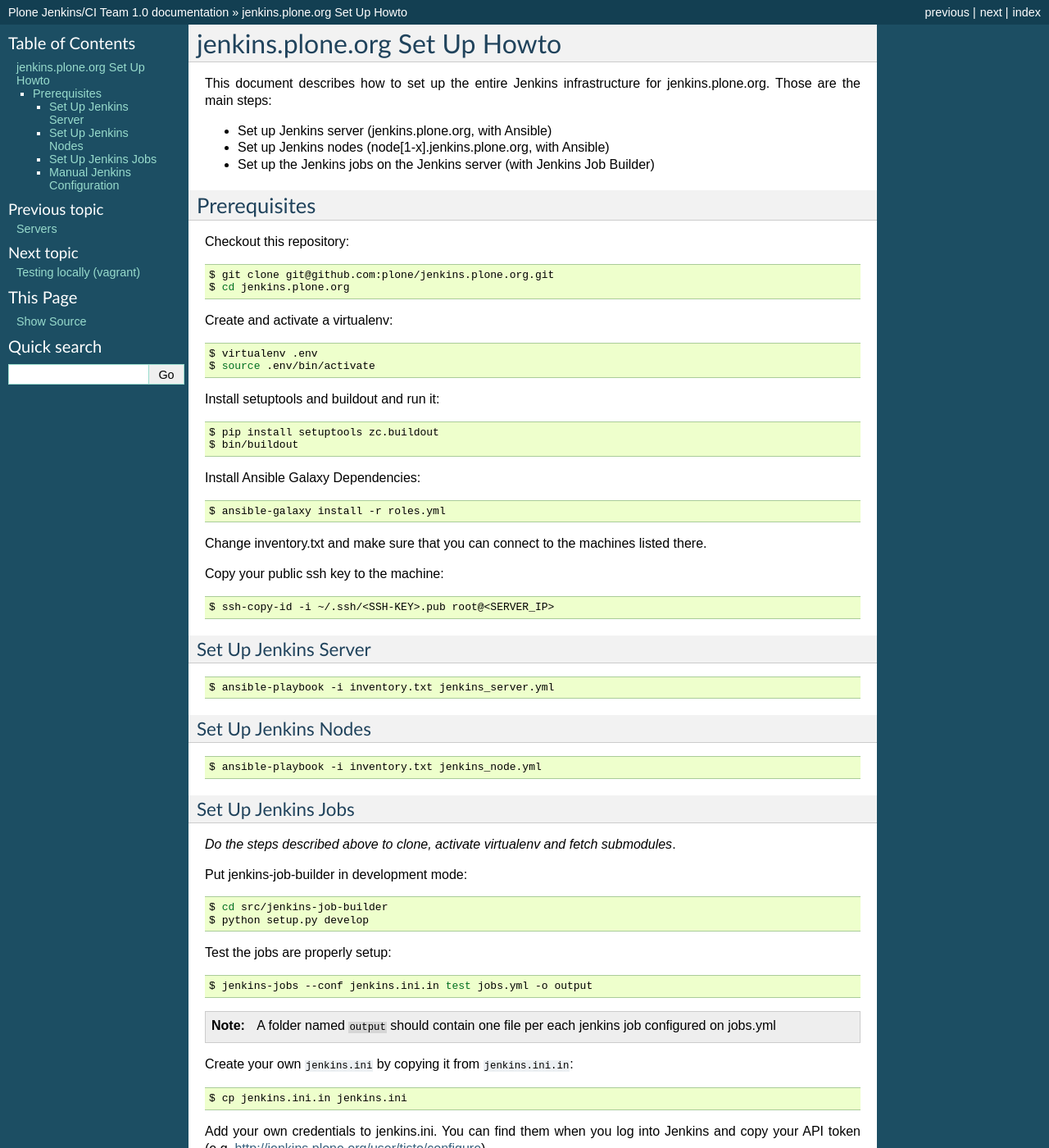
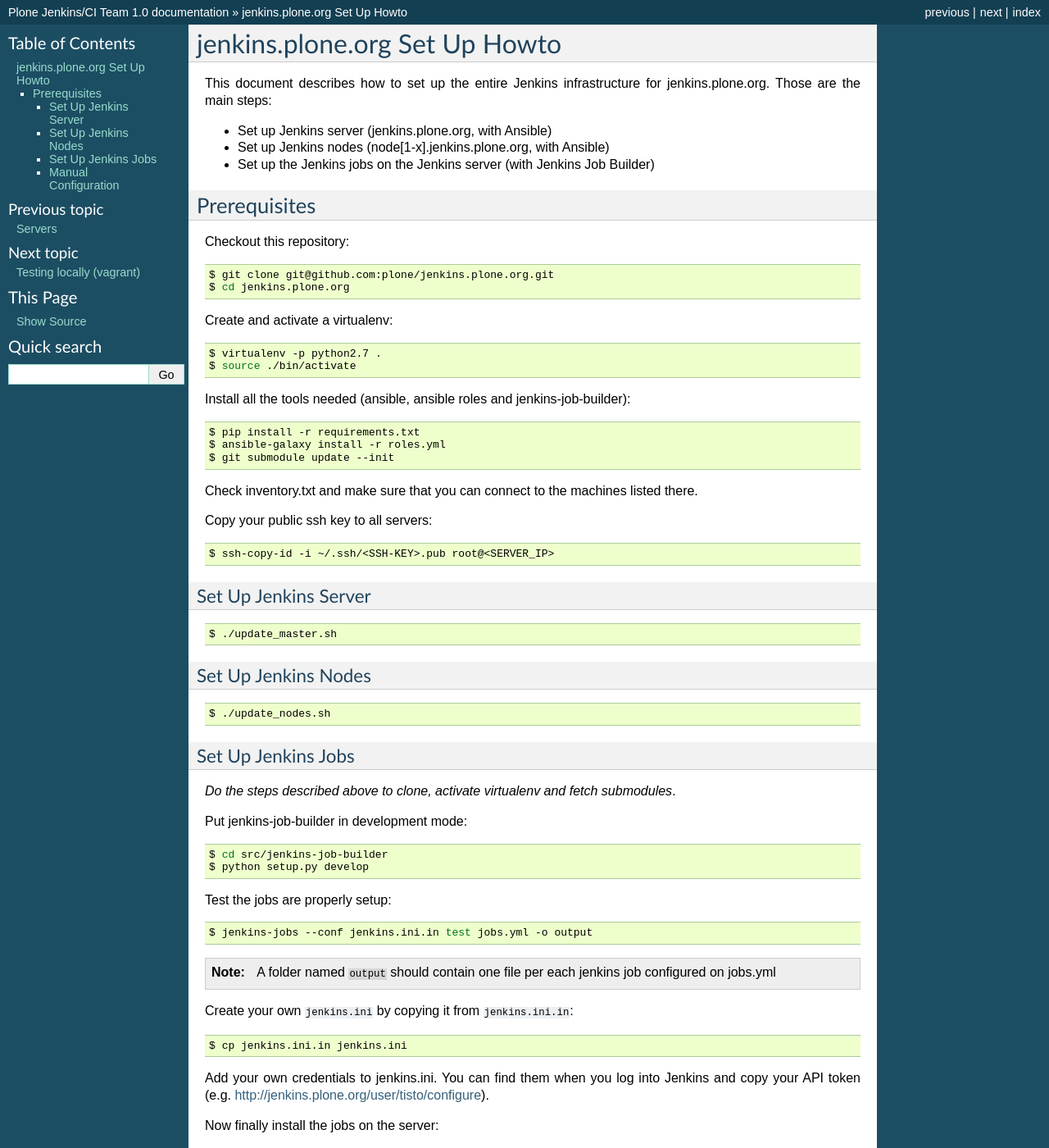
Before and after one commit to plone/jenkins.plone.org, a Sphinx documentation site: the page built from docs/source/setup.rst, in a window 1280 px wide and 1400 px high. Shown: the whole window at 82% size. Built offline with Sphinx 7.4.7, drawn with Linux system fonts in a browser that asks for light colours; some of the changed text lies outside the part shown.

Commit message:
Update setup instructions

```diff
--- a/docs/source/setup.rst
+++ b/docs/source/setup.rst
@@ -23,25 +23,20 @@
 
 .. code-block:: shell
 
-    $ virtualenv .env
-    $ source .env/bin/activate
+    $ virtualenv -p python2.7 .
+    $ source ./bin/activate
 
-Install setuptools and buildout and run it:
+Install all the tools needed (ansible, ansible roles and jenkins-job-builder):
 
 .. code-block:: shell
 
-    $ pip install setuptools zc.buildout
-    $ bin/buildout
+    $ pip install -r requirements.txt
+    $ ansible-galaxy install -r roles.yml
+    $ git submodule update --init
 
-Install Ansible Galaxy Dependencies:
+Check inventory.txt and make sure that you can connect to the machines listed there.
 
-.. code-block:: shell
-
-    $ ansible-galaxy install -r roles.yml
-
-Change inventory.txt and make sure that you can connect to the machines listed there.
-
-Copy your public ssh key to the machine:
+Copy your public ssh key to all servers:
 
 .. code-block:: shell
 
@@ -51,13 +46,13 @@
 ---------------------
 .. code-block:: shell
 
-    $ ansible-playbook -i inventory.txt jenkins_server.yml
+    $ ./update_master.sh
 
 Set Up Jenkins Nodes
 --------------------
 .. code-block:: shell
 
-    $ ansible-playbook -i inventory.txt jenkins_node.yml
+    $ ./update_nodes.sh
 
 Set Up Jenkins Jobs
 -------------------
@@ -95,18 +90,25 @@
 
 .. code-block:: shell
 
-    $ jenkins-jobs --conf jenkins.ini update jobs.yml
+    $ ./update_jobs.sh
 
-Manual Jenkins Configuration
-----------------------------
+Manual Configuration
+--------------------
 There are currently a few steps that we need to carry out manually.
 We will automate them later.
 
-Github post-commit hook for buildout.coredev:
+1) Github post-commit hook for buildout.coredev:
 
-* Go to https://github.com/plone/buildout.coredev/settings/hooks and add a 'http://jenkins.plone.org/github-webhook/' post-commit hook.
+* go to https://github.com/plone/buildout.coredev/settings/hooks
+* create a new webhook with the following details:
 
-Manage Jenkins -> Configure System:
+  * Payload URL: http://jenkins.plone.org/github-webhook/
+  * Content type: application/x-www-form-urlencoded
+  * Secret: *nothing*
+  * Which events would you like to trigger this webhook?: Send me everything
+  * Active: yes
+
+2) Manage Jenkins -> Configure System:
 
 * E-mail Notification:
 
```
Also changed, not shown: other parts of docs/source/setup.rst (+1 -1 lines).
